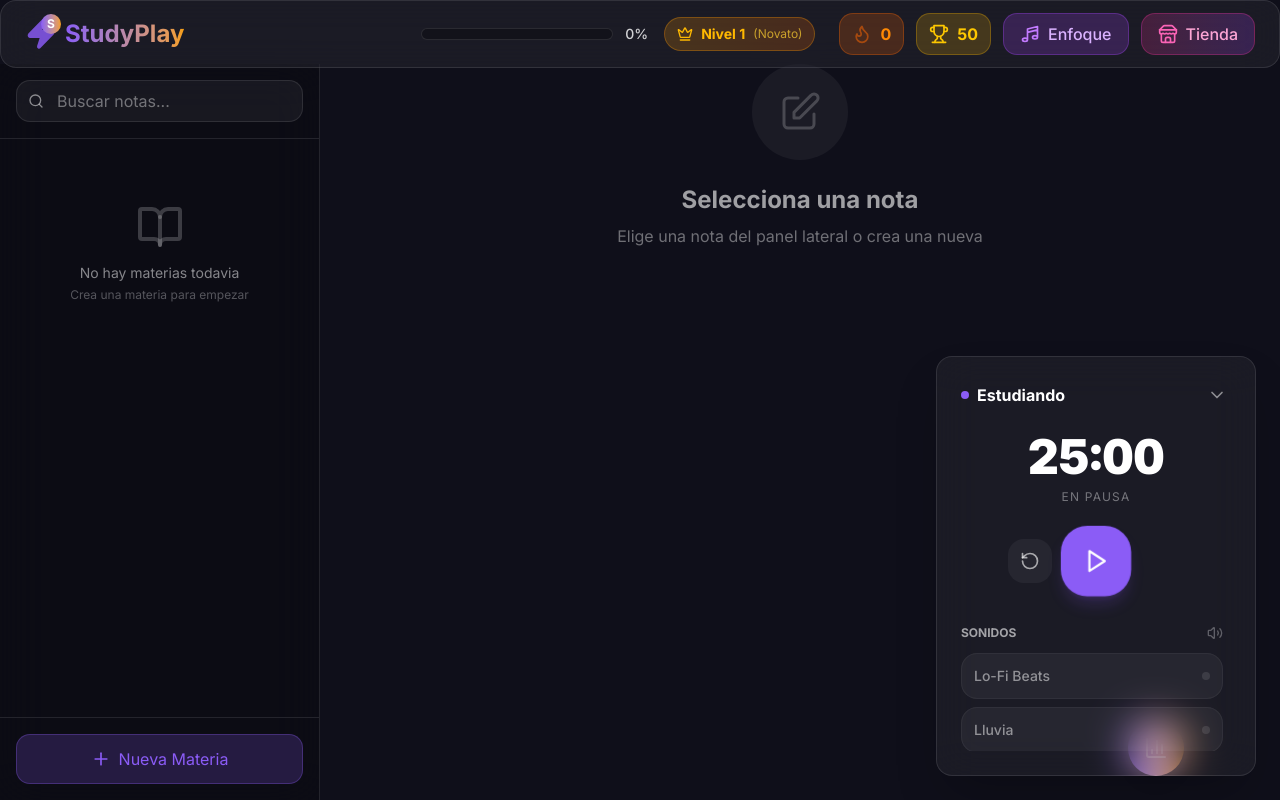
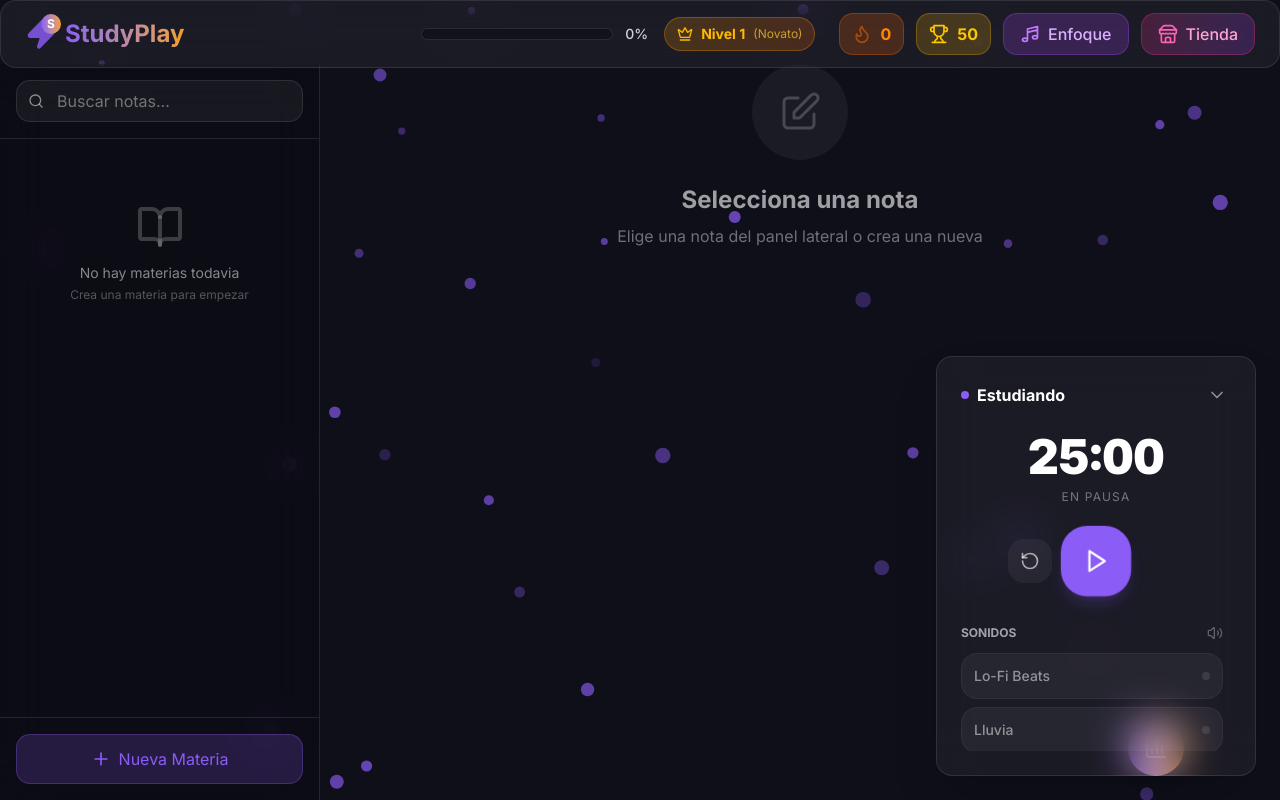
Before and after one commit to Yam12221/studyplay, a Next.js app: page / in a window 1280 px wide. Both pictures are taken after a click on the button "Enfoque". Built offline with nearby package versions, Linux system fonts and the light colour scheme.

Commit message:
🎨 UI: Corregida visibilidad de temas (Canvas) y transparencia de fondo

```diff
--- a/src/app/page.tsx
+++ b/src/app/page.tsx
@@ -31,7 +31,7 @@ export default function Home() {
   }
 
   return (
-    <div className="min-h-screen bg-background overflow-hidden">
+    <div className="min-h-screen bg-transparent overflow-hidden">
       <ThemeCanvas />
       <Header />
 
--- a/src/components/ThemeCanvas.tsx
+++ b/src/components/ThemeCanvas.tsx
@@ -503,9 +503,10 @@ export default function ThemeCanvas() {
 
   return (
     <canvas
+      key={currentTheme.id}
       ref={canvasRef}
       className="fixed inset-0 w-full h-full -z-10"
-      style={{ opacity: 0.8 }}
+      style={{ opacity: 1 }}
     />
   );
 }
```
